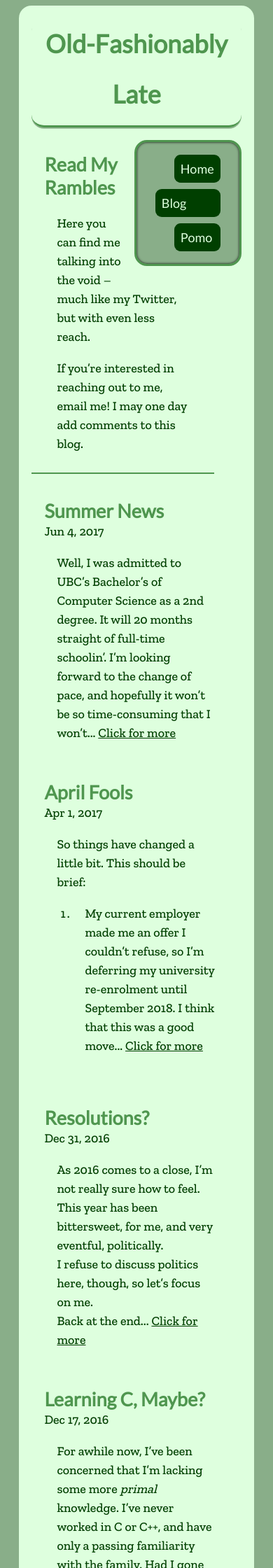
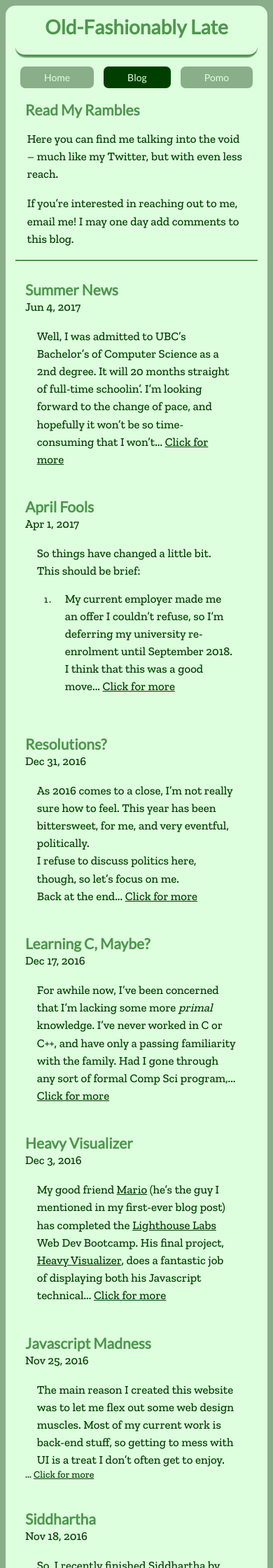
Before and after one commit to Perfect5th/perfect5th.github.io, a Jekyll site: the page built from posts.html, in a window 390 px wide. Shown: the top 2240 px of the page at 70% size. Built offline with Jekyll 4.4.1, drawn with Linux system fonts in a browser that asks for light colours; some of the changed text lies outside the part shown.

Commit message:
mobile-friendly, maybe?

```diff
--- a/_sass/_layout.scss
+++ b/_sass/_layout.scss
@@ -115,6 +115,10 @@ dd {
 
 /* Nav selectors */
 
+.subnav {
+    display: none;
+}
+
 aside {
     background-color: $background2;
     border: 3px solid $headertext;
@@ -124,7 +128,8 @@ aside {
     float: right;
     font-family: 'Lato', sans-serif;
     margin: 1rem 0 1rem 1rem;
-    min-width: 20%;
+    min-width: 150px;
+    width: 20%;
 
     ul {
         list-style: none;
@@ -201,10 +206,6 @@ aside {
             margin: 0;
         }
     }
-
-    .click-more {
-        text-decoration: underline;
-    }
 }
 
 .blog-list-item:hover {
@@ -231,3 +232,110 @@ aside {
     }
 
 }
+
+/* Media selectors */
+@media (max-width: 600px) {
+
+    /* Base Selectors */
+
+    html {
+        font-size: 14px;
+    }
+
+    main {
+        width: auto;
+    }
+
+    h1 {
+        line-height: 1.2;
+    }
+
+    article {
+        padding: 0;
+    }
+
+    h2 {
+        margin: 1.3rem 0 1rem 0;
+        padding-left: 1rem;
+    }
+
+    p, dl {
+        font-size: 1.2rem;
+    }
+
+    footer {
+
+        .footer-right {
+            display: none;
+        }
+
+    }
+
+    /* Nav Selectors */
+
+    aside {
+        display: none;
+    }
+
+    .subnav {
+        display: block;
+        font-family: 'Lato', sans-serif;
+
+        ul {
+            display: flex;
+            justify-content: space-between;
+            list-style: none;
+            padding: 0;
+        }
+
+        li {
+            background-color: $background2;
+            border-radius: 0.5rem;
+            color: $background;
+            margin: 0 0.5rem;
+            padding: 0.5rem;
+            text-align: center;
+            transition-property: background-color;
+            transition-duration: 1s;
+        }
+
+        li.active {
+            background-color: $bodytext;
+        }
+
+        li:hover {
+            background-color: $bodytext;
+        }
+
+        a {
+            flex-grow: 1;
+            text-decoration: none;
+        }
+
+    }
+
+    /* Blog Index */
+
+    .blog-topper {
+        max-width: none;
+    }
+
+    .blog-list-item {
+
+        h2 {
+            padding-left: 0;
+        }
+
+    }
+
+    /* Blog Items */
+
+    .post {
+
+        p.blog-date {
+            padding-left: 1rem;
+        }
+
+    }
+
+}
--- a/posts.html
+++ b/posts.html
@@ -2,6 +2,14 @@
 title: Blog
 layout: default
 ---
+
+<nav class="subnav">
+  <ul>
+    <a href="/"><li>Home</li></a>
+    <a href="/posts"><li class="active">Blog</li></a>
+    <a href="/pomo"><li>Pomo</li></a>
+  </ul>
+</nav>
 
 <aside>
   <nav>
@@ -32,7 +40,7 @@ layout: default
         <h2>{{ post.title }}</h2>
         <p class="blog-date">{{ post.date | date: "%b %-d, %Y" }}</p>
         <div class="preview">
-          {{ post.content | truncatewords: 40 }} <span class="click-more">Click for more</span>
+          {{ post.content | truncatewords: 40 }} <a href="{{ post.url }}">Click for more</a>
         </div>
       </div>
     </article>
```
Also changed, not shown: _layouts/post.html (+8 -0 lines), index.html (+8 -0 lines).
